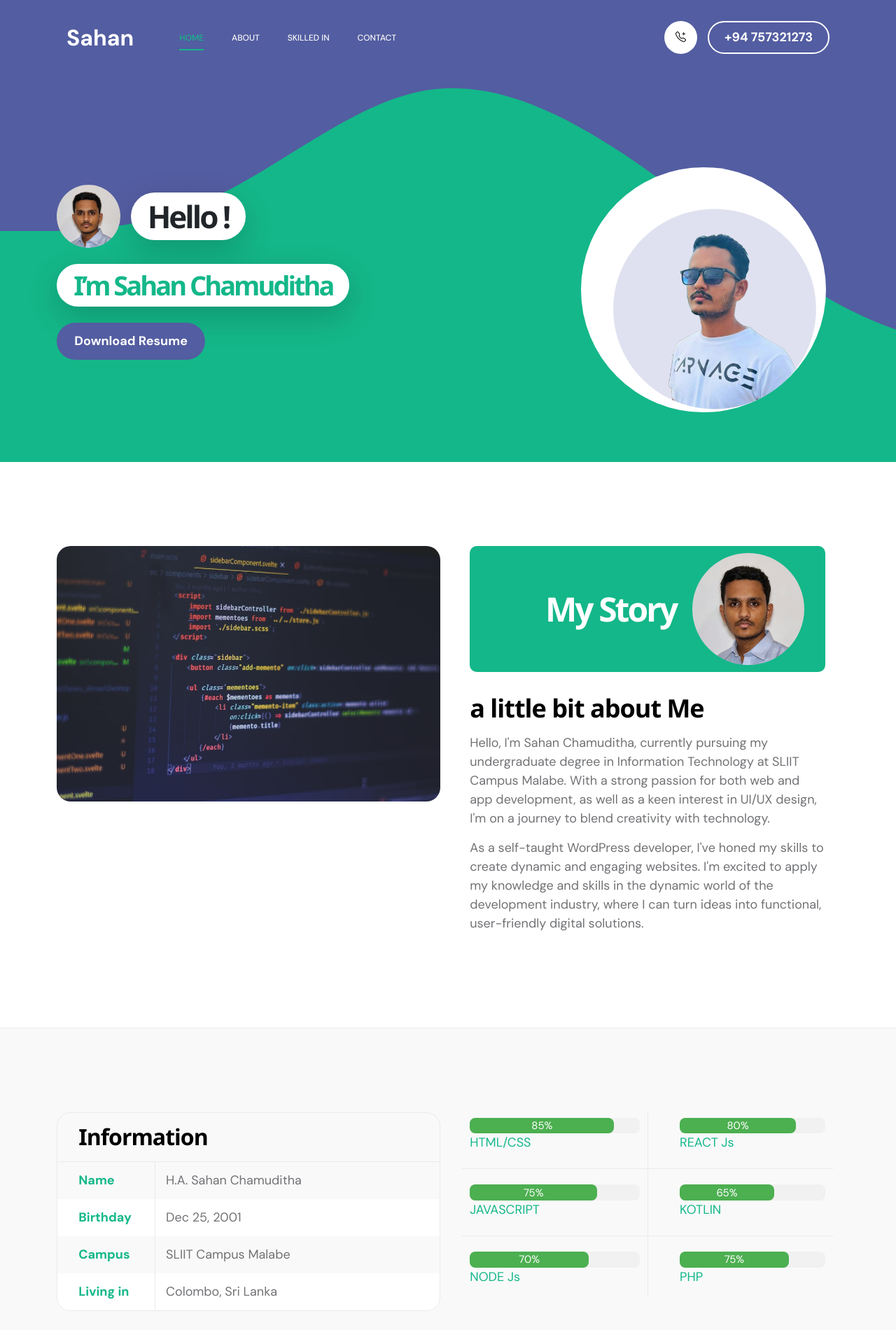
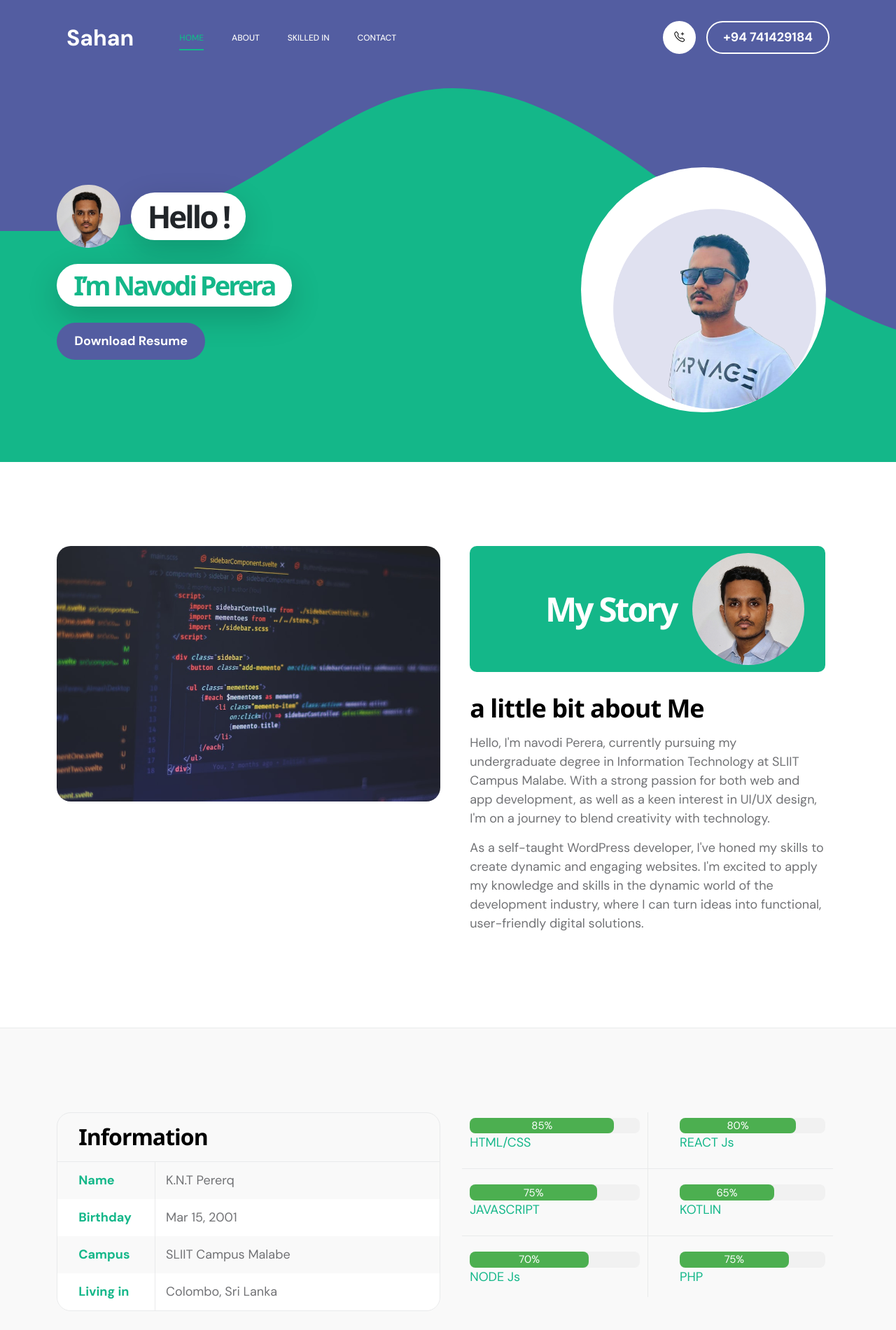
Before and after one commit to navodi0912/Portfolio_main, a plain HTML site: page index.html in a window 1280 px wide. Shown: the top 1900 px of the page at 70% size. Drawn offline with nearby package versions, Linux system fonts and the light colour scheme.

Commit message:
Update index.html

```diff
--- a/index.html
+++ b/index.html
@@ -12,7 +12,7 @@
         <link rel="stylesheet" href="https://www.w3schools.com/w3css/4/w3.css">
 
 
-        <title>Sahan Chamuditha</title>
+        <title>Navodi Perera</title>
 
         <!-- CSS FILES -->
         <link rel="preconnect" href="https://fonts.googleapis.com">
@@ -58,7 +58,7 @@ https://templatemo.com/tm-578-first-portfolio
                 <div class="d-flex align-items-center d-lg-none">
                     <i class="navbar-icon bi-telephone-plus me-3"></i>
                     <a class="custom-btn btn" href="#section_5">
-                        +94 757321273
+                        +94 741429184
                     </a>
                 </div>
 
@@ -88,7 +88,7 @@ https://templatemo.com/tm-578-first-portfolio
                     <div class="d-lg-flex align-items-center d-none ms-auto">
                         <i class="navbar-icon bi-telephone-plus me-3"></i>
                         <a class="custom-btn btn" href="#section_5">
-                            +94 757321273
+                            +94 741429184
                         </a>
                     </div>
                 </div>
@@ -110,7 +110,7 @@ https://templatemo.com/tm-578-first-portfolio
                                     <h1 class="hero-title ms-3 mb-0">Hello !</h1>
                                 </div>
 
-                                <h2 class="mb-4">I’m Sahan Chamuditha</h2>
+                                <h2 class="mb-4">I’m Navodi Perera</h2>
                                 <p class="mb-4"><a class="custom-btn btn custom-link" href="/A Resume Sahan Chamuditha.pdf" download>Download Resume</a></p>
 
 
@@ -169,7 +169,7 @@ https://templatemo.com/tm-578-first-portfolio
 
                                 <h3 class="pt-2 mb-3">a little bit about Me</h3>
 
-                                <p>Hello, I'm Sahan Chamuditha, currently pursuing my undergraduate degree in Information Technology at SLIIT Campus Malabe. With a strong passion for both web and app development, as well as a keen interest in UI/UX design, I'm on a journey to blend creativity with technology.</p>
+                                <p>Hello, I'm navodi Perera, currently pursuing my undergraduate degree in Information Technology at SLIIT Campus Malabe. With a strong passion for both web and app development, as well as a keen interest in UI/UX design, I'm on a journey to blend creativity with technology.</p>
 
                                 <p>As a self-taught WordPress developer, I've honed my skills to create dynamic and engaging websites. I'm excited to apply my knowledge and skills in the dynamic world of the development industry, where I can turn ideas into functional, user-friendly digital solutions.</p>
                             </div>
@@ -192,12 +192,12 @@ https://templatemo.com/tm-578-first-portfolio
                                 <div class="profile-body">
                                     <p>
                                         <span class="profile-small-title">Name</span>
-                                        <span>H.A. Sahan Chamuditha</span>
+                                        <span>K.N.T Pererq</span>
                                     </p>
 
                                     <p>
                                         <span class="profile-small-title">Birthday</span>
-                                        <span>Dec 25, 2001</span>
+                                        <span>Mar 15, 2001</span>
                                     </p>
 
                                     <p>
@@ -529,7 +529,7 @@ https://templatemo.com/tm-578-first-portfolio
 
                                     <p>
                                         <a href="mailto:hello@josh.design">
-                                            sahankulathunga25@gmail.com
+                                            navoditharika001@gmail.com
                                         </a>
                                     </p>
 
@@ -537,7 +537,7 @@ https://templatemo.com/tm-578-first-portfolio
 
                                     <p class="mb-0">
                                         <a href="tel: +94 757321273">
-                                            +94 757321273
+                                            +94 741429184
                                         </a>
                                     </p>
                                 </div>
@@ -636,9 +636,9 @@ https://templatemo.com/tm-578-first-portfolio
                     <div class="col-lg-12 col-12">
                         <div class="copyright-text-wrap">
                             <p class="mb-0">
-                                <span class="copyright-text">Copyright © 2023 <a href="#">Sahan Chamuditha</a> All rights reserved</span>
+                                <span class="copyright-text">Copyright © 2023 <a href="#">Navodi Tharika</a> All rights reserved</span>
 
-                                <a rel="sponsored" href="https://sahanchamuditha.netlify.app" target="_blank">sahan.netlify</a>
+                                <a rel="sponsored" href="https://sahanchamuditha.netlify.app" target="_blank">nvodi.netlify</a>
                             </p>
                         </div>
                     </div>
```
